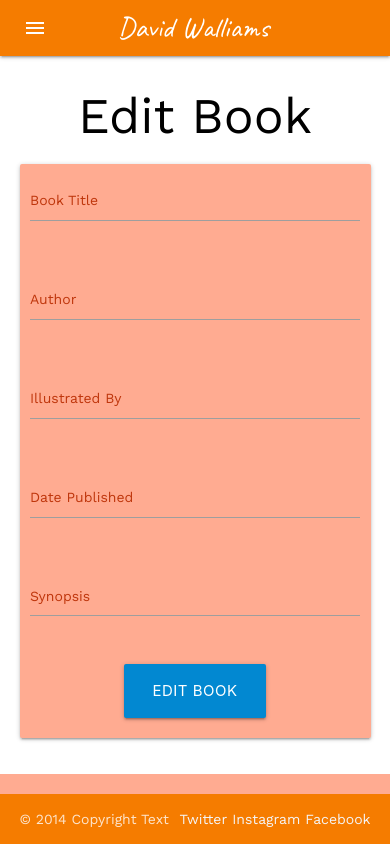
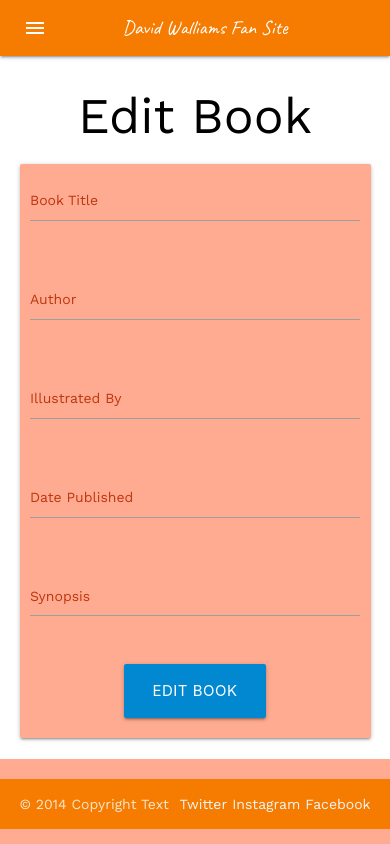
Before and after one commit to Hayley-Woodhouse/milestone-3-project, a Flask app: template dw_fan_site/templates/edit_book.html in a window 390 px wide. Run offline with Flask 2, Linux system fonts and the light colour scheme; the template is opened without the code that fills it, so the values that code supplies are empty.

Commit message:
styled footer|media query for logo|removed preset margins in card for books.html

```diff
--- a/dw_fan_site/static/css/style.css
+++ b/dw_fan_site/static/css/style.css
@@ -23,4 +23,21 @@
 
   h3 {
     font-family: 'Caveat', cursive;
+    margin-top: 0;
   }
+
+  .card .card-content .card-title {
+    line-height: normal;
+    font-size: 16px;
+  }
+
+  footer {
+    padding-top: 15px;
+    padding-bottom: 15px;
+  }
+
+  @media screen and (max-width: 425px){
+    nav .brand-logo{
+      font-size: 20px;
+    }
+  }
```
